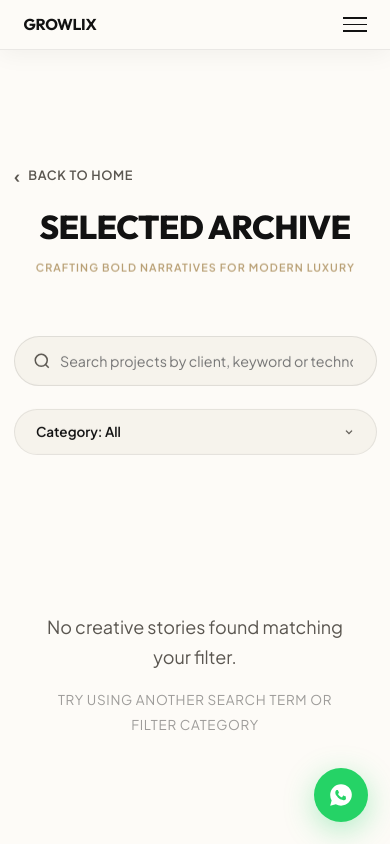
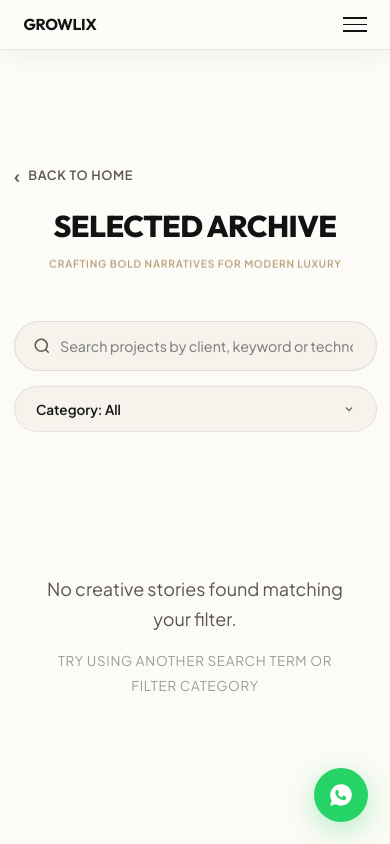
Before and after one commit to xMIRCHIx/growlixx, a website built with Vite: page portfolio.html in a window 390 px wide. Shown: the top 844 px of the page. Built offline with nearby package versions, Linux system fonts and the light colour scheme; some packages are replaced by stand-ins of ours; no server answers; the database is empty.

Commit message:
fix: elevate mobile dropdown z-index layer stacking and tighten archive page vertical margins

```diff
--- a/src/styles/global.css
+++ b/src/styles/global.css
@@ -4287,25 +4287,38 @@ body.lightbox-active {
 
 @media (max-width: 768px) {
   .portfolio-archive-section {
-    padding-top: 6rem !important;
-    padding-bottom: 4rem !important;
+    padding-top: 4.5rem !important;
+    padding-bottom: 2.5rem !important;
     padding-left: 1.5rem !important;
     padding-right: 1.5rem !important;
   }
 
   .archive-main-title {
-    font-size: 2.2rem !important; /* Prevent ugly wrapping on small screens */
-    margin-bottom: 0.4rem;
+    font-size: 2rem !important; /* Smaller size to save layout space */
+    margin-bottom: 0.2rem !important;
   }
 
   .archive-tagline {
-    font-size: 0.72rem !important;
-    letter-spacing: 0.1em !important;
-    margin-bottom: 2rem !important;
+    font-size: 0.68rem !important;
+    letter-spacing: 0.08em !important;
+    margin-bottom: 1.2rem !important; /* Compact tagline spacing */
+  }
+
+  .filter-controls-container {
+    gap: 1rem !important;
+    margin-bottom: 1.5rem !important;
+    position: relative !important;
+    z-index: 10050 !important;
   }
 
   .portfolio-filter-mobile-wrapper {
     display: block !important;
+    position: relative !important;
+    z-index: 10100 !important; /* Forces dropdown stack order above grid cards */
+  }
+
+  #mobile-filter-dropdown {
+    z-index: 10200 !important; /* Highest layer to prevent getting covered */
   }
 
   #portfolio-filter-pills {
```
